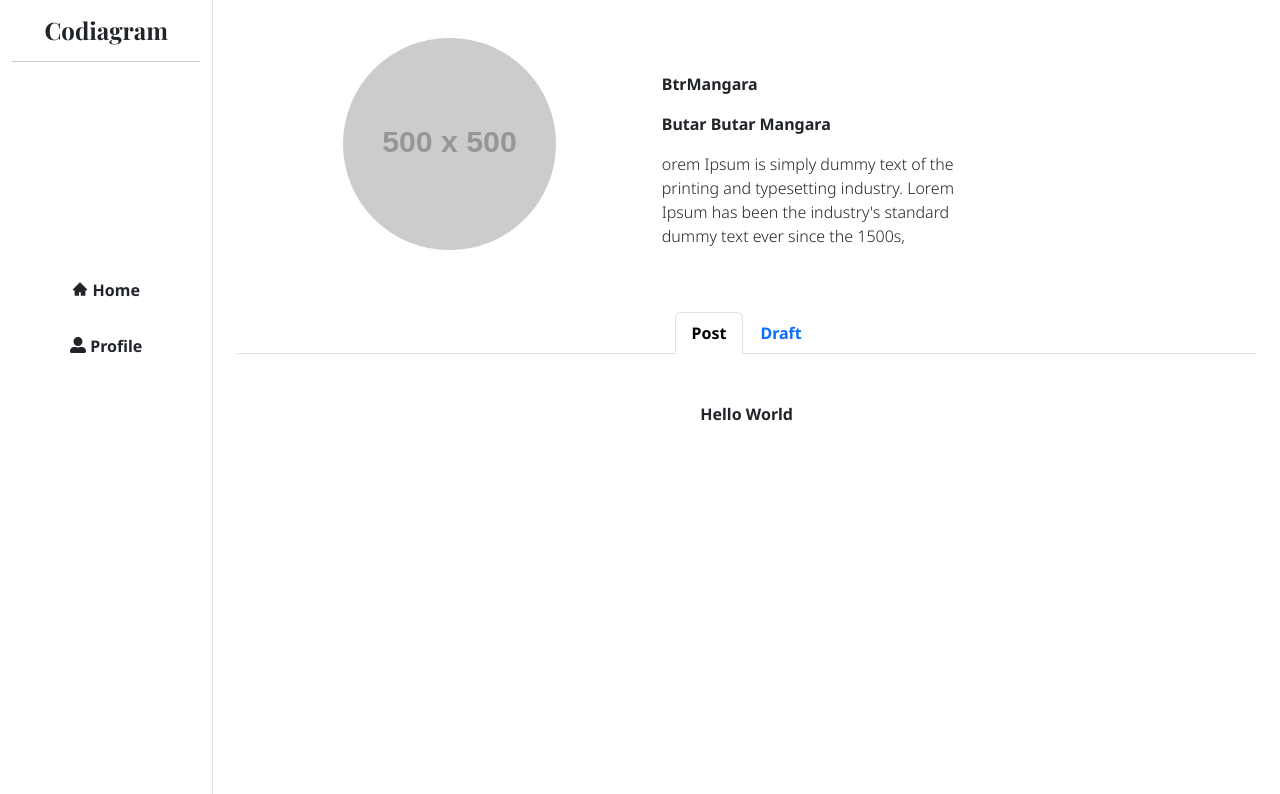
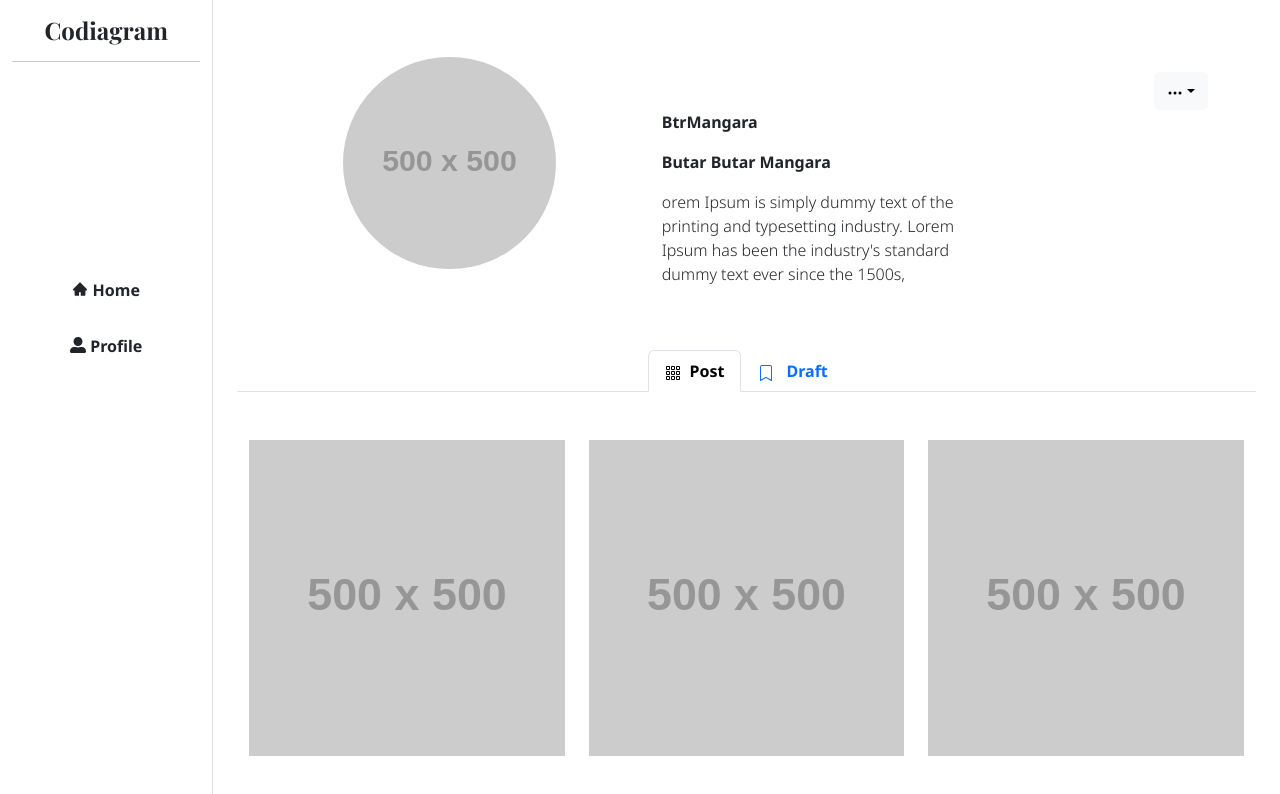
Before and after one commit to BtrMangara/CloneIG, a React (Create React App) app in the folder client/codiagram/: page /Profile in a window 1280 px wide. Shown: the top 794 px of the page. Built offline with nearby package versions, Linux system fonts and the light colour scheme; a web font is replaced by a local one.

Commit message:
dummy done

```diff
--- a/client/codiagram/package.json
+++ b/client/codiagram/package.json
@@ -9,6 +9,7 @@
     "axios": "^1.6.0",
     "bootstrap": "^5.3.2",
     "react": "^18.2.0",
+    "react-bootstrap": "^2.9.1",
     "react-dom": "^18.2.0",
     "react-hook-form": "^7.47.0",
     "react-icons": "^4.11.0",
--- a/client/codiagram/src/components/draft.js
+++ b/client/codiagram/src/components/draft.js
@@ -1,9 +1,47 @@
-import React from 'react';
+import React, { useState } from 'react';
+import Modal from 'react-bootstrap/Modal'
 
 const Draft = () => {
+    const [showModals, setshowModals] = useState(false);
     return (
         <div className='mt-5'>
-            Hello Draft
+            <div className="container text-center">
+            <div className="row mt-5">
+
+                <div className="col icon-link-hover">
+                    <img src='https://via.placeholder.com/500' className='img-fluid' alt='' onClick={()=>setshowModals(true)}></img>
+                </div>
+                <div className="col icon-link-hover">
+                    <img src='https://via.placeholder.com/500' className='img-fluid' alt='' onClick={()=>setshowModals(true)}></img>
+                </div>
+                <div className="col icon-link-hover">
+                    <img src='https://via.placeholder.com/500' className='img-fluid' alt='' onClick={()=>setshowModals(true)}></img>
+                </div>
+                <Modal
+                    size="lg"
+                    show={showModals}
+                    onHide={() => setshowModals(false)}
+                    aria-labelledby="example-modal-sizes-title-lg"
+                >
+                    <Modal.Header className='border border-0' closeButton>
+                    </Modal.Header>
+                    <Modal.Body>
+                        <div className='row pb-2 align-items-center'>
+                            <div className='col-4'>
+                                <img src='https://via.placeholder.com/500' className='img-fluid' alt=''></img>
+                            </div>
+                            <div className='col-8'>
+                            <img src="https://mdbcdn.b-cdn.net/img/new/avatars/2.webp" className="rounded-circle me-2" style={{width: "30px"}}alt="Avatar" />
+                            <span className='ms-2'>BtrMangara</span>
+                            <p className='m-3' style={{textAlign:'justify'}}>Occaecat magna excepteur id est enim proident excepteur id quis qui. Lorem laboris dolor magna incididunt ullamco ex nostrud esse cillum in dolore ullamco Lorem aute. Occaecat sunt magna dolor amet proident sit magna. Consequat non tempor adipisicing ullamco consectetur reprehenderit est culpa proident amet consectetur in cupidatat reprehenderit. Veniam reprehenderit incididunt est nostrud nostrud Lorem qui deserunt nostrud sint excepteur quis proident. Id deserunt elit ad dolor ad elit pariatur reprehenderit sint eu velit culpa.</p>
+                            </div>
+                        </div>
+                    </Modal.Body>
+                </Modal>
+
+
+                </div>
+            </div>
         </div>
     );
 }
--- a/client/codiagram/src/components/post.js
+++ b/client/codiagram/src/components/post.js
@@ -1,9 +1,57 @@
-import React from 'react';
+import React, { useState } from 'react';
+import Modal from 'react-bootstrap/Modal'
+import { BsThreeDots } from 'react-icons/bs';
+import {GrUpdate} from 'react-icons/gr';
 
 const Post = () => {
+
+    const [showModals, setshowModals] = useState(false);
     return (
         <div className='mt-5'>
-            Hello World
+            <div className="container text-center">
+            <div className="row mt-5">
+
+                <div className="col icon-link-hover">
+                    <img src='https://via.placeholder.com/500' className='img-fluid' alt='' onClick={()=>setshowModals(true)}></img>
+                </div>
+                <div className="col icon-link-hover">
+                    <img src='https://via.placeholder.com/500' className='img-fluid' alt='' onClick={()=>setshowModals(true)}></img>
+                </div>
+                <div className="col icon-link-hover">
+                    <img src='https://via.placeholder.com/500' className='img-fluid' alt='' onClick={()=>setshowModals(true)}></img>
+                </div>
+                <Modal
+                    size="lg"
+                    show={showModals}
+                    onHide={() => setshowModals(false)}
+                    aria-labelledby="example-modal-sizes-title-lg"
+                >
+                    <Modal.Header className='border border-0' closeButton>
+                    </Modal.Header>
+                    <Modal.Body>
+                        <div className='row pb-2 align-items-center'>
+                            <div className='col-4'>
+                                <img src='https://via.placeholder.com/500' className='img-fluid' alt=''></img>
+                            </div>
+                            <div className='col-8'>
+                            <button className="btn btn-light dropdown-toggle btn-sm-sm float-end" type="button" data-bs-toggle="dropdown" aria-expanded="false">
+                                <BsThreeDots/>
+                            </button>
+                            <ul className="dropdown-menu dropdown-sm-menu ">
+                                <li><div className="dropdown-item" href="#"><GrUpdate className='me-2'/>Update</div></li>
+                            </ul>
+
+                            <img src="https://mdbcdn.b-cdn.net/img/new/avatars/2.webp" className="rounded-circle me-2" style={{width: "30px"}}alt="Avatar" />
+                            <span className='ms-2'>BtrMangara</span>
+                            <p className='m-3' style={{textAlign:'justify'}}>Occaecat magna excepteur id est enim proident excepteur id quis qui. Lorem laboris dolor magna incididunt ullamco ex nostrud esse cillum in dolore ullamco Lorem aute. Occaecat sunt magna dolor amet proident sit magna. Consequat non tempor adipisicing ullamco consectetur reprehenderit est culpa proident amet consectetur in cupidatat reprehenderit. Veniam reprehenderit incididunt est nostrud nostrud Lorem qui deserunt nostrud sint excepteur quis proident. Id deserunt elit ad dolor ad elit pariatur reprehenderit sint eu velit culpa.</p>
+                            </div>
+                        </div>
+                    </Modal.Body>
+                </Modal>
+
+
+                </div>
+            </div>
         </div>
     );
 }
--- a/client/codiagram/src/components/profile.js
+++ b/client/codiagram/src/components/profile.js
@@ -1,7 +1,9 @@
 import React from 'react';
 import Post from './post';
 import Draft from './draft';
-
+import {BsThreeDots} from'react-icons/bs';
+import {BsBookmark,BsGrid3X3Gap} from 'react-icons/bs'
+import {FiLogOut} from 'react-icons/fi'
 
 const Profile = () => {
     return (
@@ -14,6 +16,14 @@ const Profile = () => {
                             <img src="https://via.placeholder.com/500" className='img-fluid rounded-circle w-50' alt=''/>
                         </div>
                         <div className='col-7 col-lg-7 col-md-7 col-sm-5 text-start mt-lg-5'>
+                            <div className='dropdown text-end me-lg-5'>
+                            <button className="btn btn-secondary dropdown-toggle btn-light btn-sm-sm" type="button" data-bs-toggle="dropdown" aria-expanded="false">
+                                <BsThreeDots/>
+                            </button>
+                            <ul className="dropdown-menu dropdown-sm-menu ">
+                                <li><div className="dropdown-item text-danger" href="#"><FiLogOut className='me-2'/>Log Out</div></li>
+                            </ul>
+                            </div>
                             BtrMangara
                             <p></p>
                             Butar Butar Mangara
@@ -27,10 +37,10 @@ const Profile = () => {
                     <nav className='mt-5'>
                         <div className="nav nav-tabs justify-content-center" id="nav-tab" role="tablist">
                             <button className="nav-link active" id="nav-home-tab" data-bs-toggle="tab" data-bs-target="#nav-home" type="button" role="tab" aria-controls="nav-home" aria-selected="true">
-                                Post
+                                <BsGrid3X3Gap className='me-2'/>Post
                             </button>
                             <button className="nav-link" id="nav-profile-tab" data-bs-toggle="tab" data-bs-target="#nav-profile" type="button" role="tab" aria-controls="nav-profile" aria-selected="false">
-                                Draft
+                               <BsBookmark className='me-2'/> Draft
                             </button>
                         </div>
                     </nav>
```
Also changed, not shown: 1 other file (tests, documents, lock files or other folders).
